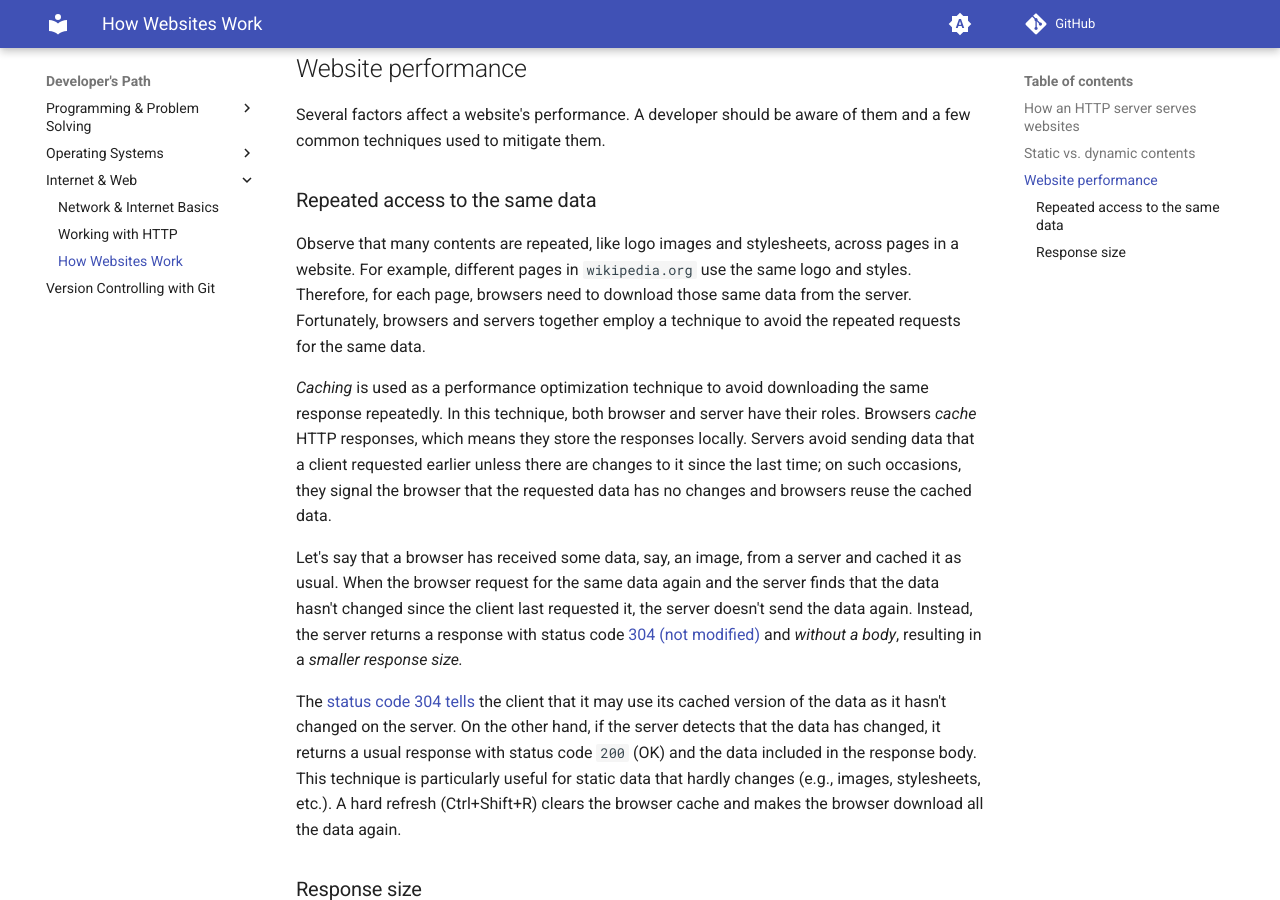
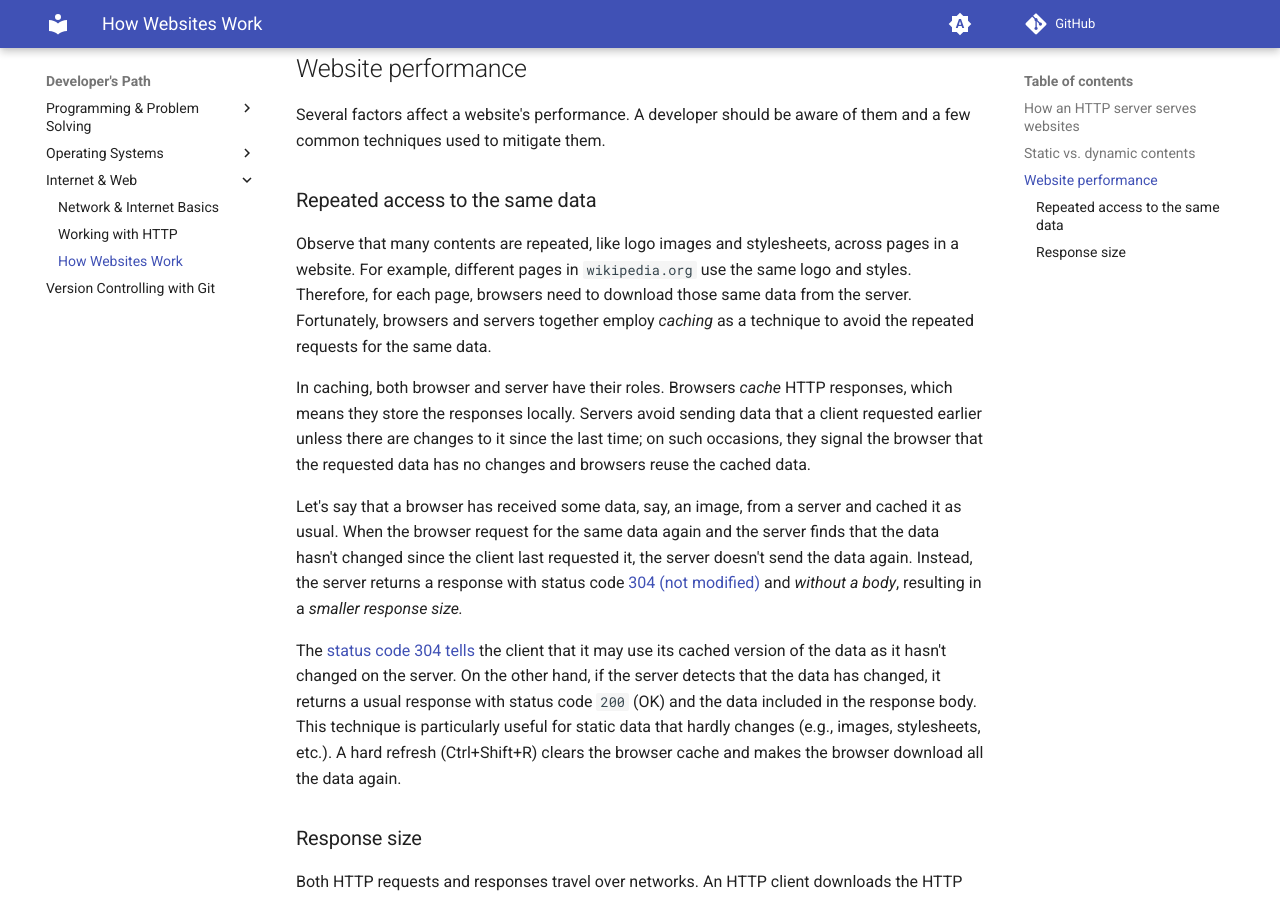
Before and after one commit to gharials/dev-path, an MkDocs documentation site: the page built from docs/internet-web/websites.md, in a window 1280 px wide and 900 px high, scrolled down 2188 px. Built offline with MkDocs 1.6.1 and Material for MkDocs 9.7.7, drawn with Linux system fonts in a browser that asks for light colours; comment, search, counter and statistics services are not loaded.

Commit message:
'websites': copy edit and steps numbering in seq diagram.

```diff
--- a/docs/internet-web/websites.md
+++ b/docs/internet-web/websites.md
@@ -57,9 +58,9 @@
 
 ### Repeated access to the same data
 
-Observe that many contents are repeated, like logo images and stylesheets, across pages in a website. For example, different pages in `wikipedia.org` use the same logo and styles. Therefore, for each page, browsers need to download those same data from the server. Fortunately, browsers and servers together employ a technique to avoid the repeated requests for the same data.
+Observe that many contents are repeated, like logo images and stylesheets, across pages in a website. For example, different pages in `wikipedia.org` use the same logo and styles. Therefore, for each page, browsers need to download those same data from the server. Fortunately, browsers and servers together employ _caching_ as a technique to avoid the repeated requests for the same data.
 
-_Caching_ is used as a performance optimization technique to avoid downloading the same response repeatedly. In this technique, both browser and server have their roles. Browsers _cache_ HTTP responses, which means they store the responses locally. Servers avoid sending data that a client requested earlier unless there are changes to it since the last time; on such occasions, they signal the browser that the requested data has no changes and browsers reuse the cached data.
+In caching, both browser and server have their roles. Browsers _cache_ HTTP responses, which means they store the responses locally. Servers avoid sending data that a client requested earlier unless there are changes to it since the last time; on such occasions, they signal the browser that the requested data has no changes and browsers reuse the cached data.
 
 Let's say that a browser has received some data, say, an image, from a server and cached it as usual. When the browser request for the same data again and the server finds that the data hasn't changed since the client last requested it, the server doesn't send the data again. Instead, the server returns a response with status code [304 (not modified)](https://developer.mozilla.org/en-US/docs/Web/HTTP/Status/304) and _without a body_, resulting in a _smaller response size._
 
```
Also changed, not shown: other parts of docs/internet-web/websites.md (+1 -0 lines).
